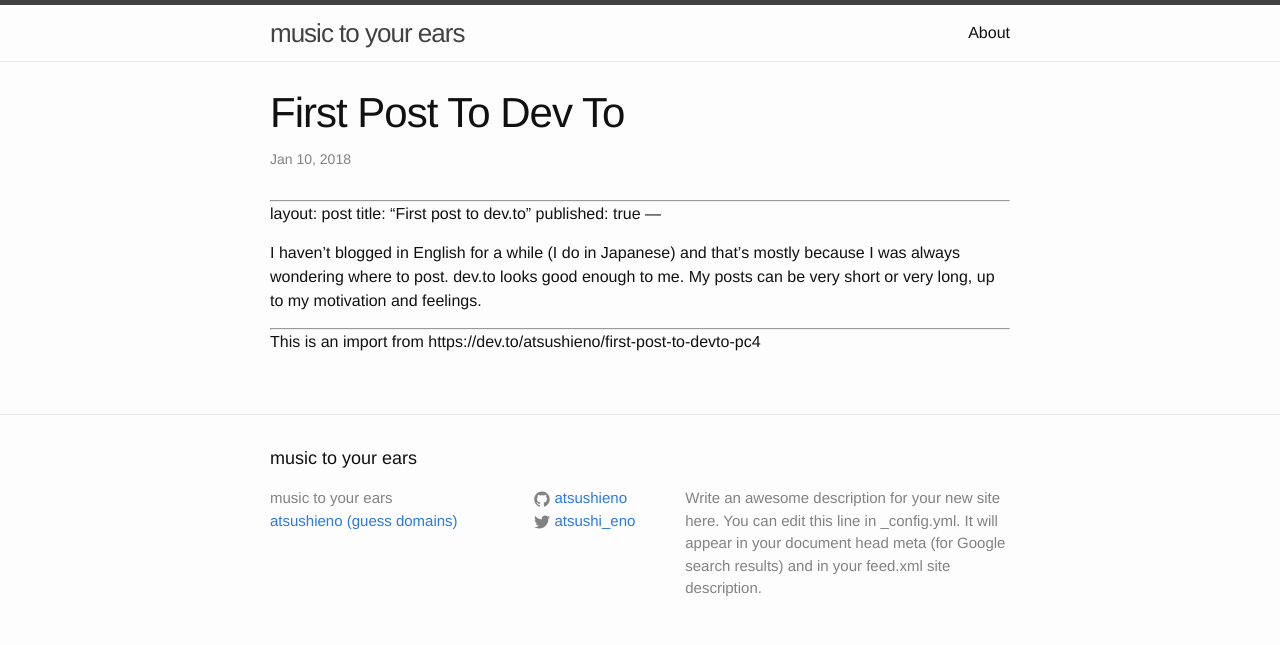
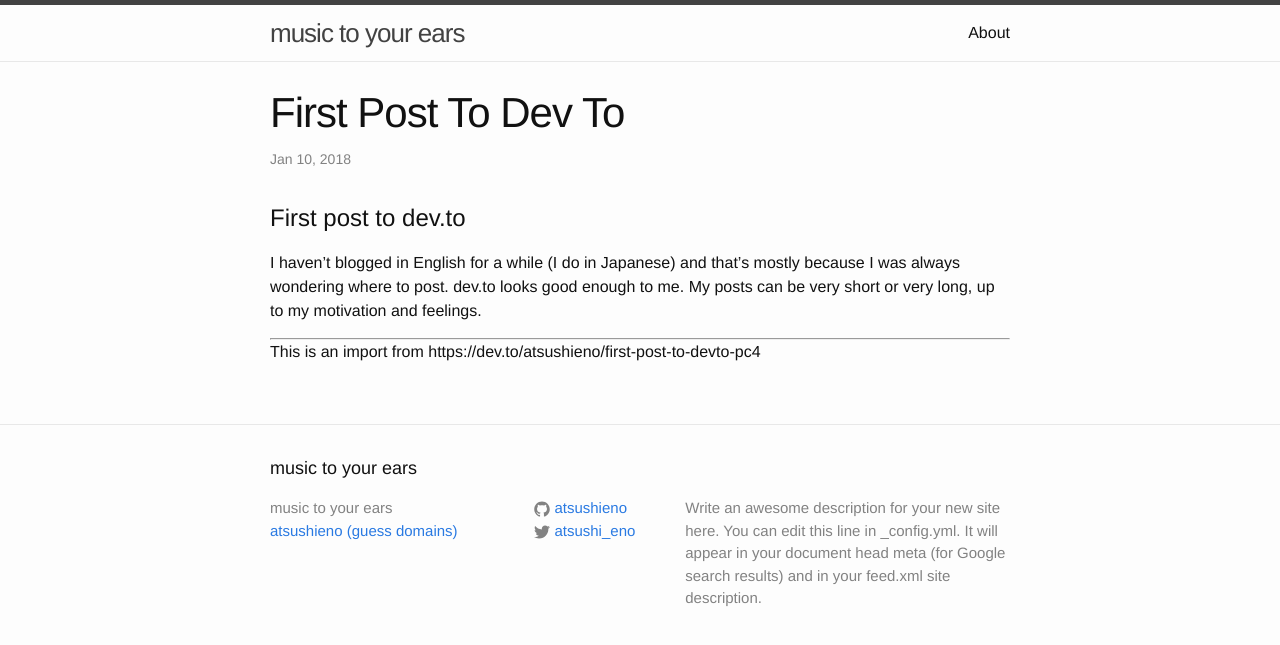
Before and after one commit to atsushieno/atsushieno.github.io, a Jekyll site: the page built from _posts/2018-01-10-first-post-to-dev-to.markdown, in a window 1280 px wide. Shown: the top 645 px of the page. Built offline with Jekyll 4.4.1, drawn with Linux system fonts in a browser that asks for light colours; our own code applies the rules of GitHub Pages for plain Markdown files.

Commit message:
Update 2018-01-10-first-post-to-dev-to.markdown

```diff
--- a/_posts/2018-01-10-first-post-to-dev-to.markdown
+++ b/_posts/2018-01-10-first-post-to-dev-to.markdown
@@ -1,11 +1,7 @@
 ---
 published: true
 ---
----
-layout: post
-title: "First post to dev.to"
-published: true
----
+# First post to dev.to
 
 I haven't blogged in English for a while (I do in Japanese) and that's mostly because I was always wondering where to post. dev.to looks good enough to me. My posts can be very short or very long, up to my motivation and feelings.
 
```
